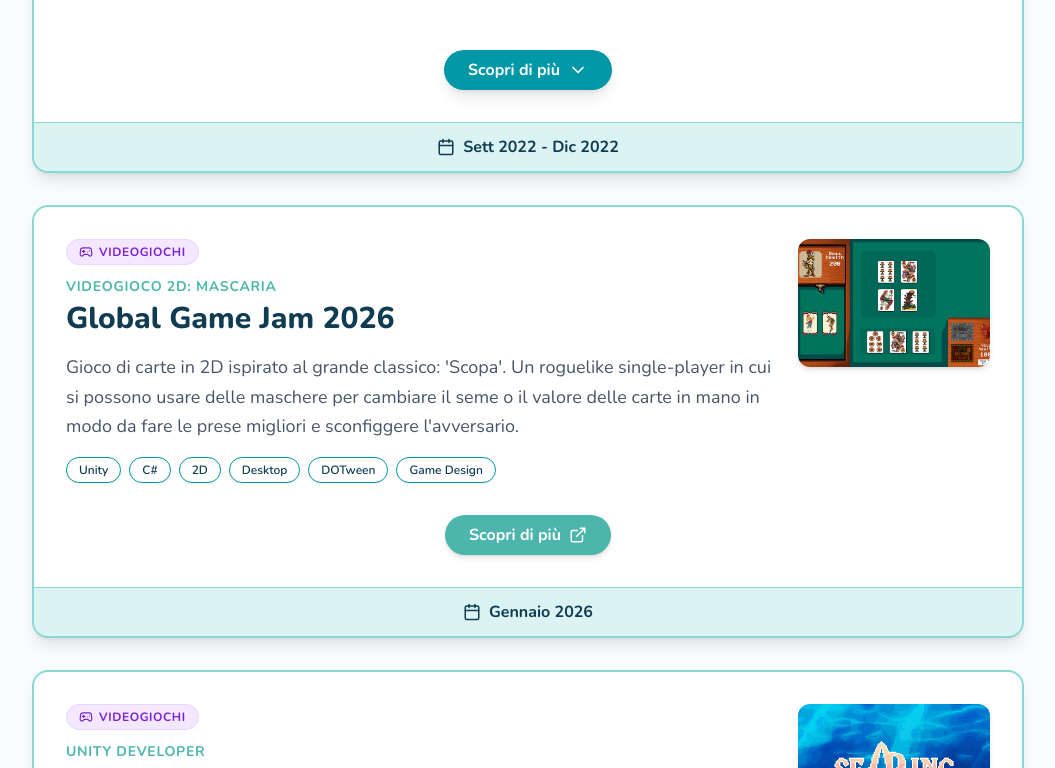
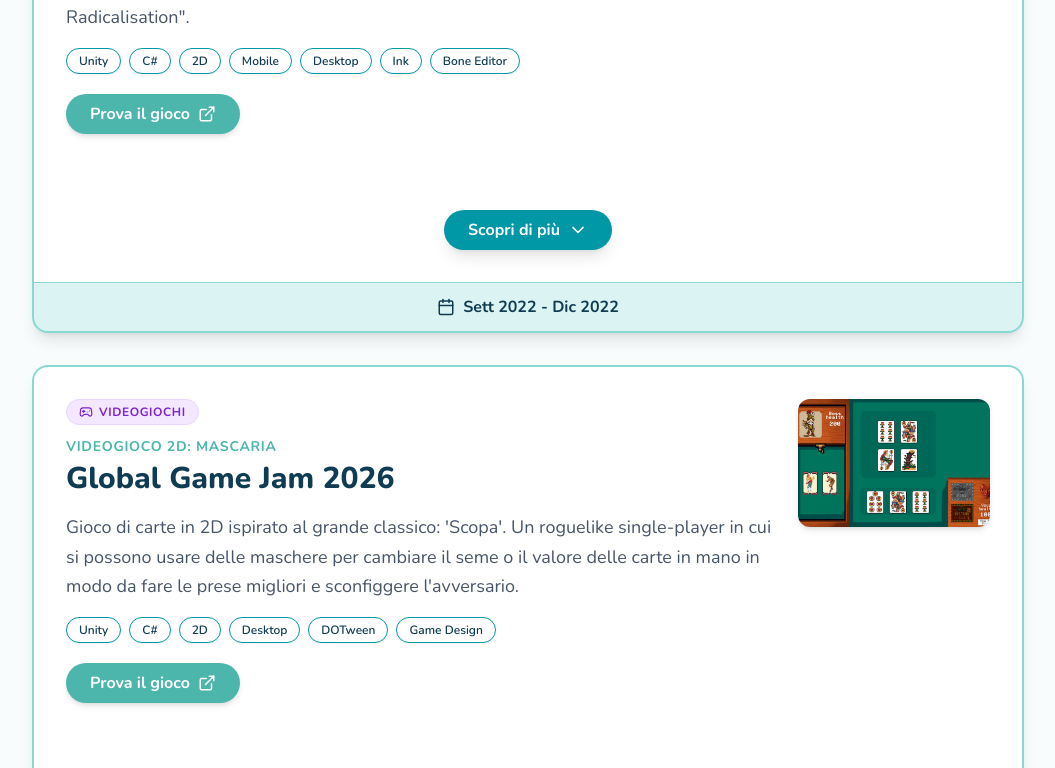
Before and after one commit to letylet/letylet.github.io, a React (Vite) app: page /#/projects in a window 1280 px wide. Shown: the part 2032-2800 px from the top of the page, without its empty margins (112-1167 px from the left). Built offline with nearby package versions, Linux system fonts and the light colour scheme.

Commit message:
refactor: added link to play games and changed link position in project cards

```diff
--- a/components/ProjectCard.tsx
+++ b/components/ProjectCard.tsx
@@ -18,7 +18,7 @@ const ProjectCard: React.FC<ProjectCardProps> = ({ project }) => {
   const { language, t } = useLanguage();
 
   const isExpandable = project.type === ProjectType.EXPANDABLE;
-  const hasLink = !!project.link;
+  const hasLink = !!project.link || !!project.gameLink;
 
   const openLightbox = (index: number) => {
     setPhotoIndex(index);
@@ -105,6 +105,13 @@ const ProjectCard: React.FC<ProjectCardProps> = ({ project }) => {
                 {project.shortDescription[language]}
               </p>
               <Tags tags={project.tags} />
+
+              {/* Link Button */}
+              {hasLink && (
+                <div className="my-5">
+                  <LinkCardElement link={!!project.link ? project.link : project.gameLink} label={!!project.link ? t.projects.seeDetails : t.projects.playGame}/>
+                </div>
+              )}
             </div>
 
             {/* Image Content: Visible on mobile (order-first) and desktop (order-none/last) */}
@@ -143,14 +150,6 @@ const ProjectCard: React.FC<ProjectCardProps> = ({ project }) => {
                           </div>
                       ))}
                   </div>
-                  {/* Link Button */}
-                  {hasLink && (
-                    <a href={project.link} target="_blank" rel="noreferrer">
-                      <Button variant="secondary">
-                          {t.projects.visitWebsite} <ExternalLink size={18} />
-                      </Button>
-                    </a>
-                  )}
               </div>
             </div>
           )}
@@ -169,14 +168,6 @@ const ProjectCard: React.FC<ProjectCardProps> = ({ project }) => {
                     <>{t.projects.seeDetails} <ChevronDown size={20} /></>
                   )}
                 </Button>
-              )}
-
-              {hasLink && !isExpandable && (
-                <a href={project.link} target="_blank" rel="noreferrer">
-                  <Button variant="secondary">
-                      {t.projects.visitWebsite} <ExternalLink size={18} />
-                  </Button>
-                </a>
               )}
             </div>
           )}
@@ -201,4 +192,15 @@ const ProjectCard: React.FC<ProjectCardProps> = ({ project }) => {
   );
 };
 
+
+const LinkCardElement = ({link, label } : {link: string, label: string}) => {
+  return (
+    <a href={link} target="_blank" rel="noreferrer">
+      <Button variant="secondary">
+          {label} <ExternalLink size={18} />
+      </Button>
+    </a>
+  )
+}
+
 export default ProjectCard;
--- a/constants.ts
+++ b/constants.ts
@@ -110,7 +110,7 @@ export const PROJECTS: Project[] = [
     },
     sortDate: '2022-09-01',
     type: ProjectType.EXPANDABLE,
-    link: 'https://www.plumesoft.games',
+    gameLink: 'https://www.plumesoft.games/games/umbrellaplus/',
     category: ProjectCategory.GAME
   },
   {
@@ -135,7 +135,7 @@ export const PROJECTS: Project[] = [
     },
     sortDate: '2026-01-01',
     type: ProjectType.FIXED,
-    link: 'https://globalgamejam.org/games/2026/mascaria-8',
+    gameLink: 'https://dag7.itch.io/mascaria',
     category: ProjectCategory.GAME
   },
   {
@@ -160,7 +160,8 @@ export const PROJECTS: Project[] = [
     },
     sortDate: '2024-02-01',
     type: ProjectType.FIXED,
-    category: ProjectCategory.GAME
+    category: ProjectCategory.GAME,
+    gameLink: "https://store.steampowered.com/app/1678880/SeaRing/"
   },
   {
     id: 'Esperienza interattiva con C++ e OpenGL',
--- a/translations.ts
+++ b/translations.ts
@@ -21,6 +21,7 @@ export const translations = {
       pageTitle: "I Miei Progetti",
       titleTooltip: "Cliccami per far brillare le idee",
       seeDetails: "Scopri di più",
+      playGame: "Prova il gioco",
       seeLess: "Vedi meno",
       detailsHeader: "Dettagli del progetto",
       visitWebsite: "Scopri di più",
@@ -202,6 +203,7 @@ export const translations = {
       pageTitle: "My Projects",
       titleTooltip: "Click me to spark ideas",
       seeDetails: "See details",
+      playGames: "Play",
       seeLess: "See less",
       detailsHeader: "Project Details",
       visitWebsite: "See more",
--- a/types.ts
+++ b/types.ts
@@ -32,6 +32,7 @@ export interface Project {
   type: ProjectType;
   category: ProjectCategory;
   link?: string;
+  gameLink?: string;
 }
 
 export interface IconProps {
```
